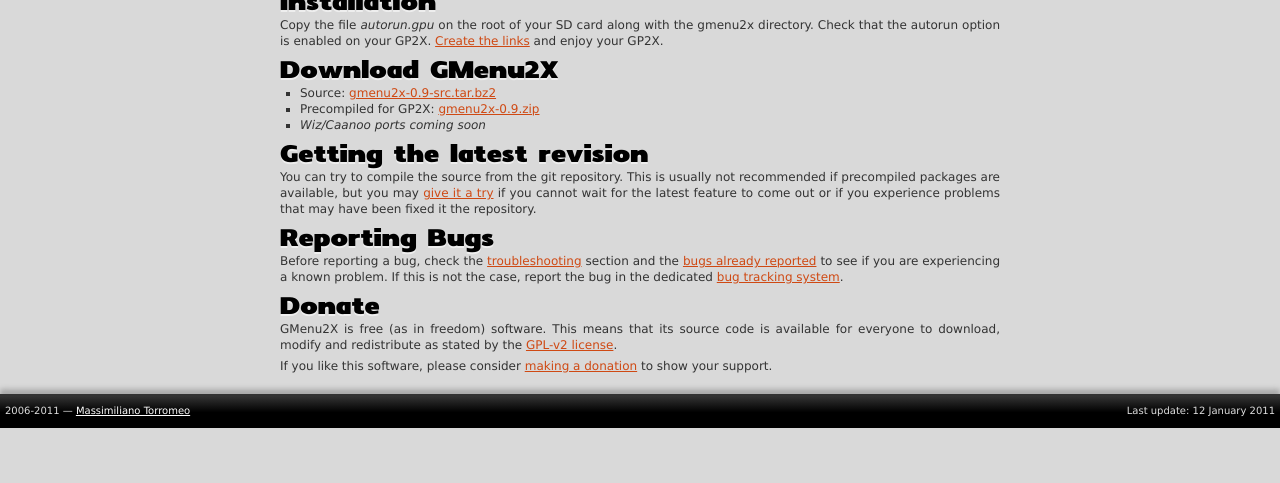
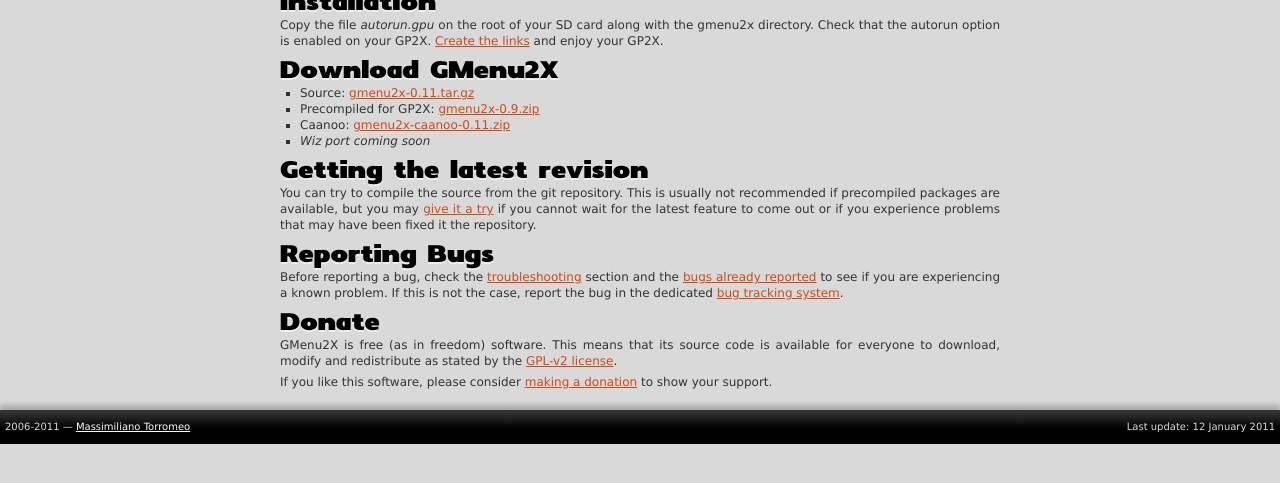
Before and after one commit to mtorromeo/gmenu2x, a Jekyll site: the page built from index.markdown, in a window 1280 px wide, cut to the strip 324-807 px from the top of the page. Built offline with Jekyll 4.4.1, drawn with Linux system fonts in a browser that asks for light colours; Markdown is read by kramdown in place of the engine named in the settings; comment, search, counter and statistics services are not loaded.

Commit message:
Updated links for the 0.11 release

```diff
--- a/index.markdown
+++ b/index.markdown
@@ -24,9 +24,10 @@
 [Create the links](documentation/#Links) and enjoy your GP2X.
 
 ## Download GMenu2X
-* Source: [gmenu2x-0.9-src.tar.bz2](http://prdownloads.sourceforge.net/gmenu2x/gmenu2x-0.9-src.tar.bz2?download)
+* Source: [gmenu2x-0.11.tar.gz](https://github.com/mtorromeo/gmenu2x/tarball/v0.11)
 * Precompiled for GP2X: [gmenu2x-0.9.zip](http://prdownloads.sourceforge.net/gmenu2x/gmenu2x-0.9.zip?download)
-* *Wiz/Caanoo ports coming soon*
+* Caanoo: [gmenu2x-caanoo-0.11.zip](https://github.com/downloads/mtorromeo/gmenu2x/gmenu2x-caanoo-0.11.zip)
+* *Wiz port coming soon*
 
 ## Getting the latest revision
 You can try to compile the source from the git repository. This is usually not recommended if precompiled packages are available, but you may [give it a try](documentation/compilation-instructions.html) if you cannot wait for the latest feature to come out or if you experience problems that may have been fixed it the repository.
```
Also changed, not shown: images/gmenu2x-0.11.png (added).
